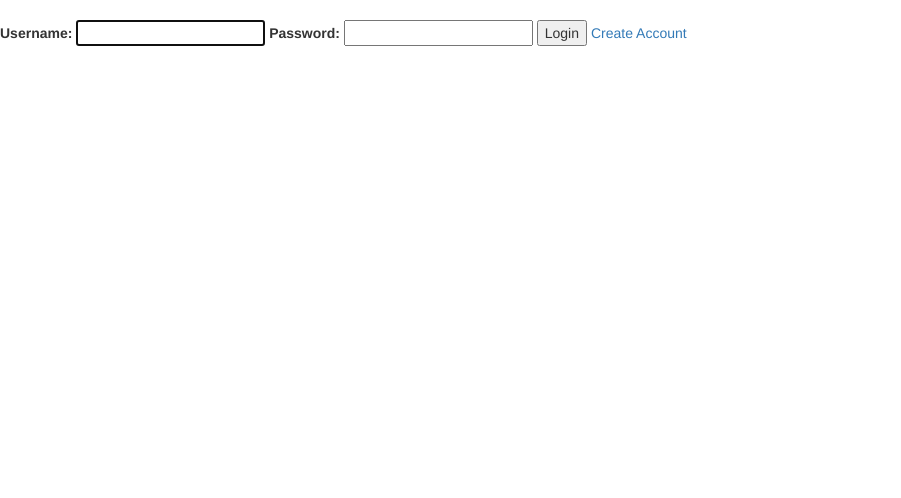
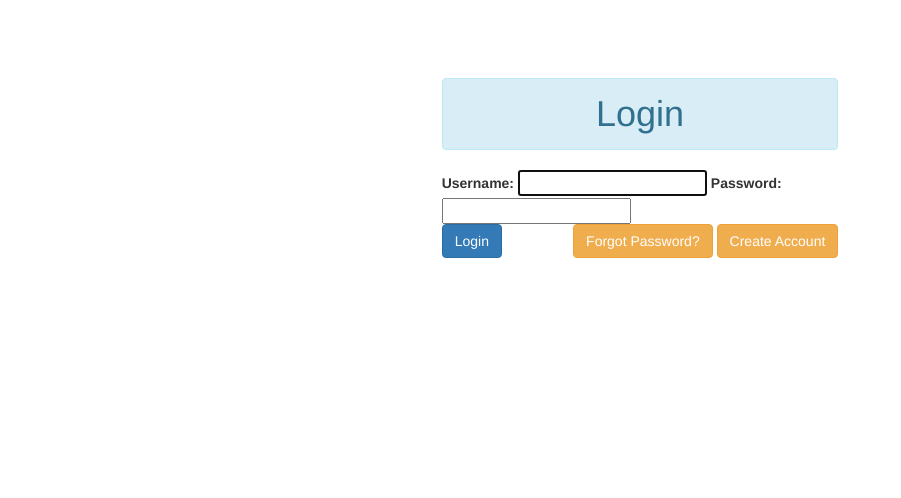
Before and after one commit to Be-issenguel/task-list, a Django app: page /accounts/login/ in a window 1280 px wide. Shown: the part 62-560 px from the top of the page, without its empty margins (0-901 px from the left). Run offline with Django 4.2, Linux system fonts and the light colour scheme; some libraries are stand-ins or nearby versions.

Commit message:
rewrite login form

```diff
--- a/frontend/templates/registration/login.html
+++ b/frontend/templates/registration/login.html
@@ -1,9 +1,17 @@
 {% extends 'layouts/base.html' %}
 {% block section%}
-    <form action="{% url 'tasks:login' %}" method="post">
-        {% csrf_token %}
-        {{ form }}
-        <input type="submit", value="Login">
-        <a href="{% url 'tasks:create-account' %}">Create Account</a>
-    </form>
+    <div class="col-md-4"></div>
+    <div class="col-md-4" style="margin-top:3%">
+        <h1 class="alert alert-info text-center">Login</h1>
+        <form action="{% url 'tasks:login' %}" method="post">
+            {% csrf_token %}
+            {{ form }}
+            <br>
+            <input type="submit" value="Login" class="btn btn-primary">
+            <div class="pull-right">
+                <a href="#" class="btn btn-warning">Forgot Password?</a>
+                <a href="{% url 'tasks:create-account' %}" class="btn btn-warning">Create Account</a>
+            </div>
+        </form>
+    </div>
 {% endblock %}
```
